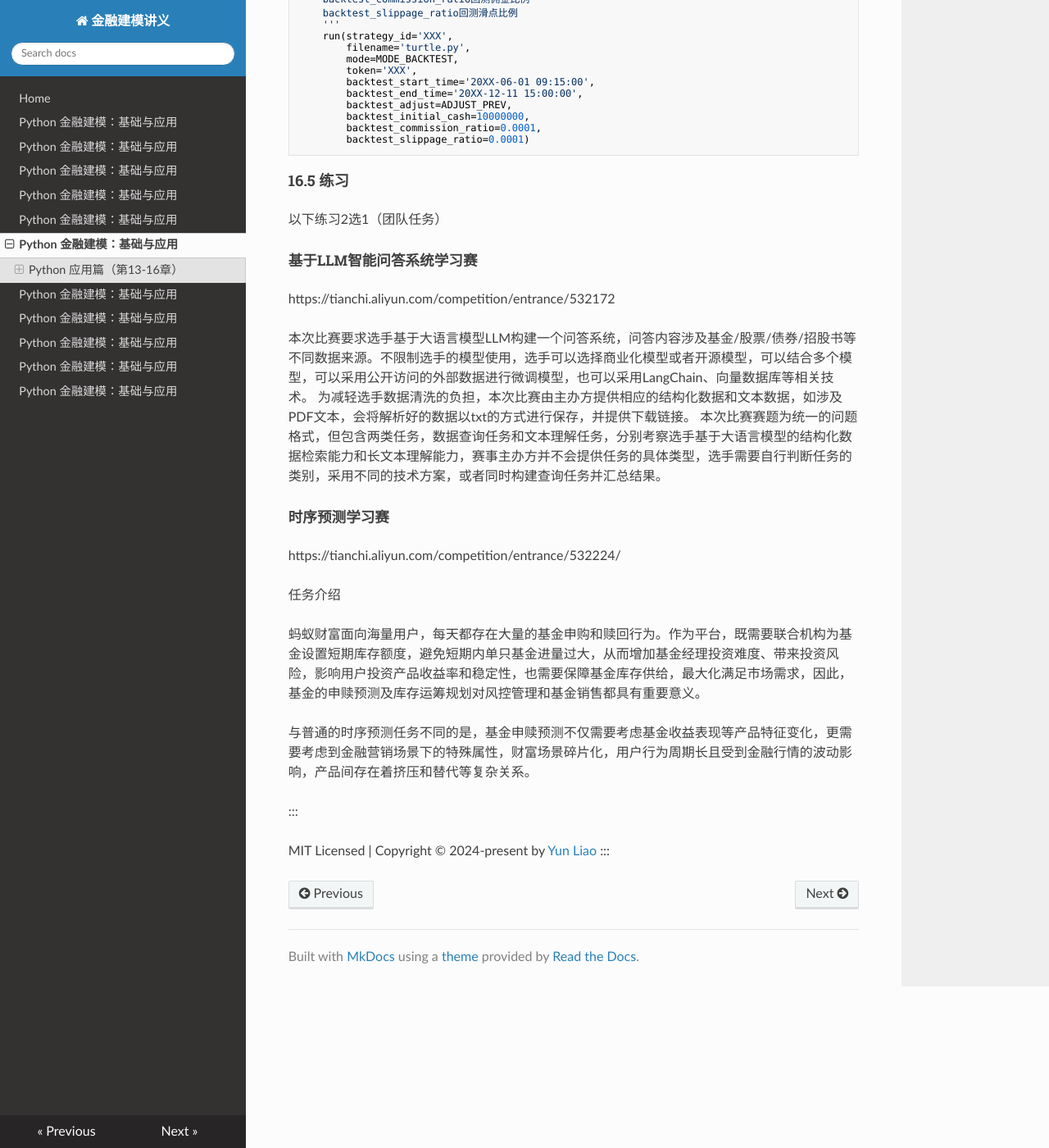
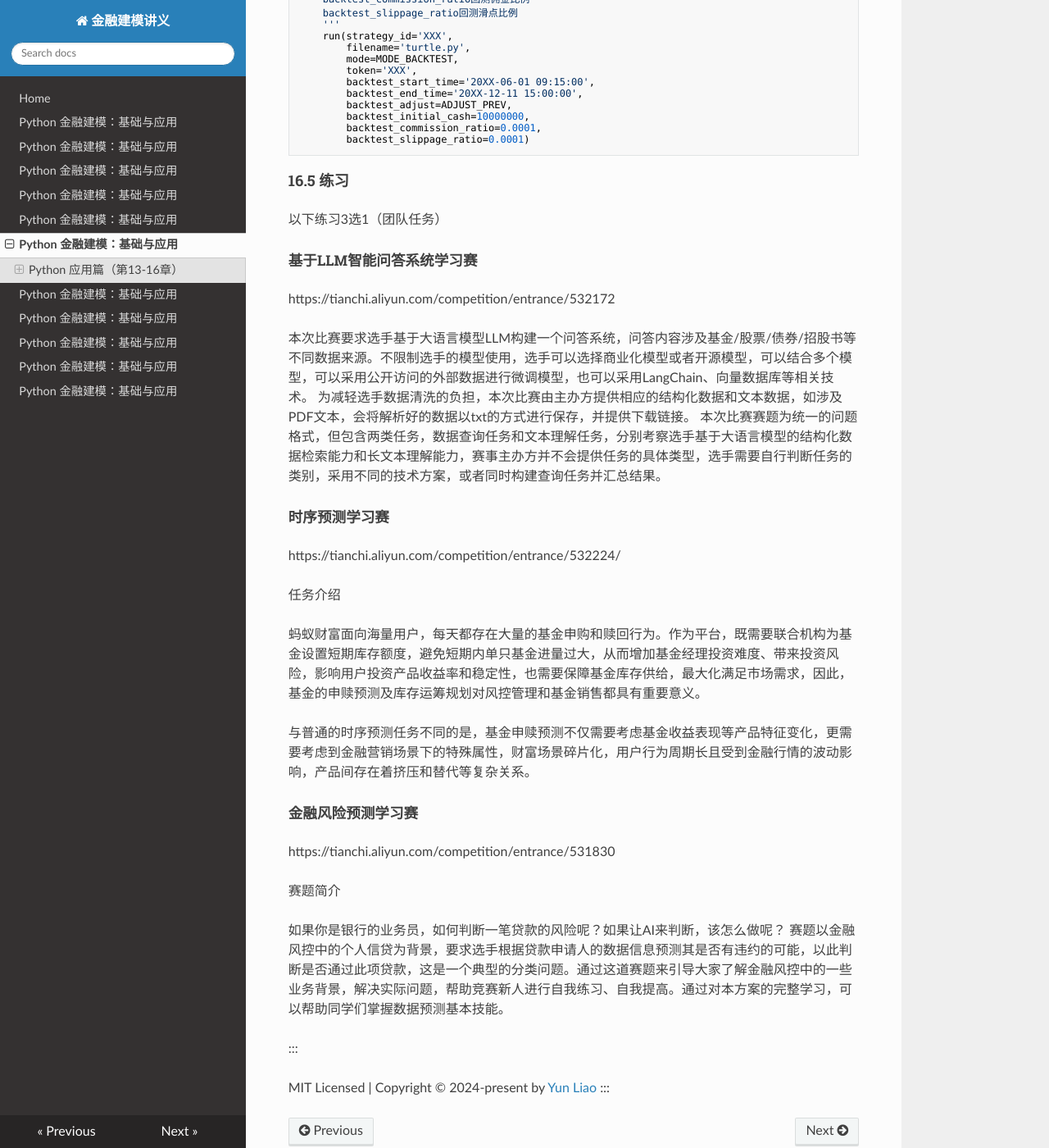
Before and after one commit to sihtyh/draft_textbook, an MkDocs documentation site: the page built from docs/draft_chapter16.md, in a window 1280 px wide and 1400 px high, scrolled down 17328 px. Shown: the whole window at 82% size. Built offline with MkDocs 1.6.1, drawn with Linux system fonts in a browser that asks for light colours; nearby versions of some CDN libraries.

Commit message:
Add files via upload

```diff
--- a/docs/draft_chapter16.md
+++ b/docs/draft_chapter16.md
@@ -710,7 +710,7 @@ if __name__ == '__main__':
 
 #### 16.5 练习
 
-以下练习2选1（团队任务）
+以下练习3选1（团队任务）
 
 ##### 基于LLM智能问答系统学习赛
 
@@ -730,6 +730,15 @@ https://tianchi.aliyun.com/competition/entrance/532224/
 
 与普通的时序预测任务不同的是，基金申赎预测不仅需要考虑基金收益表现等产品特征变化，更需要考虑到金融营销场景下的特殊属性，财富场景碎片化，用户行为周期长且受到金融行情的波动影响，产品间存在着挤压和替代等复杂关系。
 
+##### 金融风险预测学习赛
+
+https://tianchi.aliyun.com/competition/entrance/531830
+
+赛题简介
+
+如果你是银行的业务员，如何判断一笔贷款的风险呢？如果让AI来判断，该怎么做呢？
+赛题以金融风控中的个人信贷为背景，要求选手根据贷款申请人的数据信息预测其是否有违约的可能，以此判断是否通过此项贷款，这是一个典型的分类问题。通过这道赛题来引导大家了解金融风控中的一些业务背景，解决实际问题，帮助竞赛新人进行自我练习、自我提高。通过对本方案的完整学习，可以帮助同学们掌握数据预测基本技能。
+
 :::
 
 MIT Licensed | Copyright © 2024-present by [Yun Liao ](mailto:james@x.cool)
```
